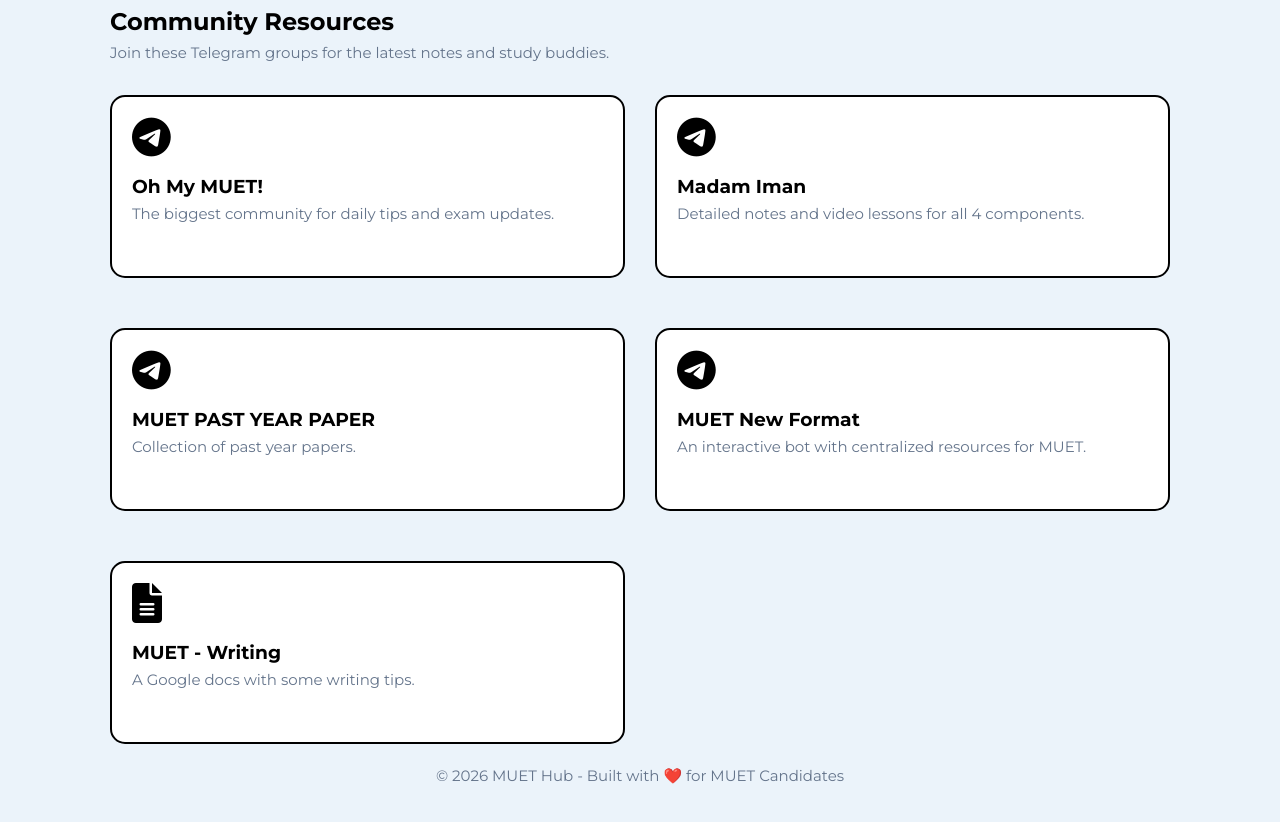
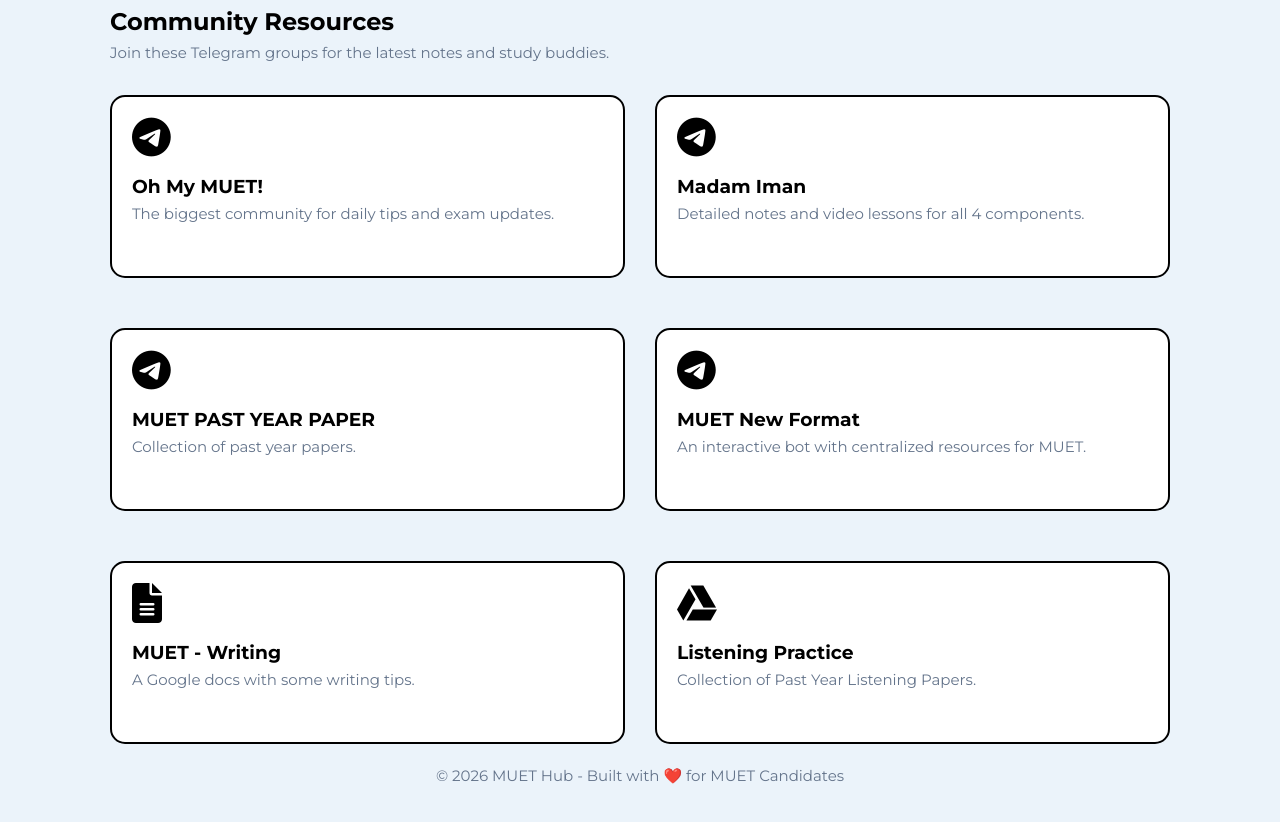
Before and after one commit to Hiyuu21/muet-backend, a website: page index.html in a window 1280 px wide. Shown: the part 552-1374 px from the top of the page. Drawn offline with Linux system fonts and the light colour scheme.

Commit message:
Update: Res 6 Google drive

```diff
--- a/index.html
+++ b/index.html
@@ -52,6 +52,11 @@
                 <h3>MUET - Writing</h3>
                 <p>A Google docs with some writing tips.</p>
             </a>
+            <a href="https://drive.google.com/drive/folders/1rvF3rbTDc3FHaEK6tknsOEDboy1x1A5z?usp=sharing" target="_blank" class="card">
+                <i class="fab fa-google-drive"></i>
+                <h3>Listening Practice</h3>
+                <p>Collection of Past Year Listening Papers.</p>
+            </a>
         </div>
     </section>
 
```
